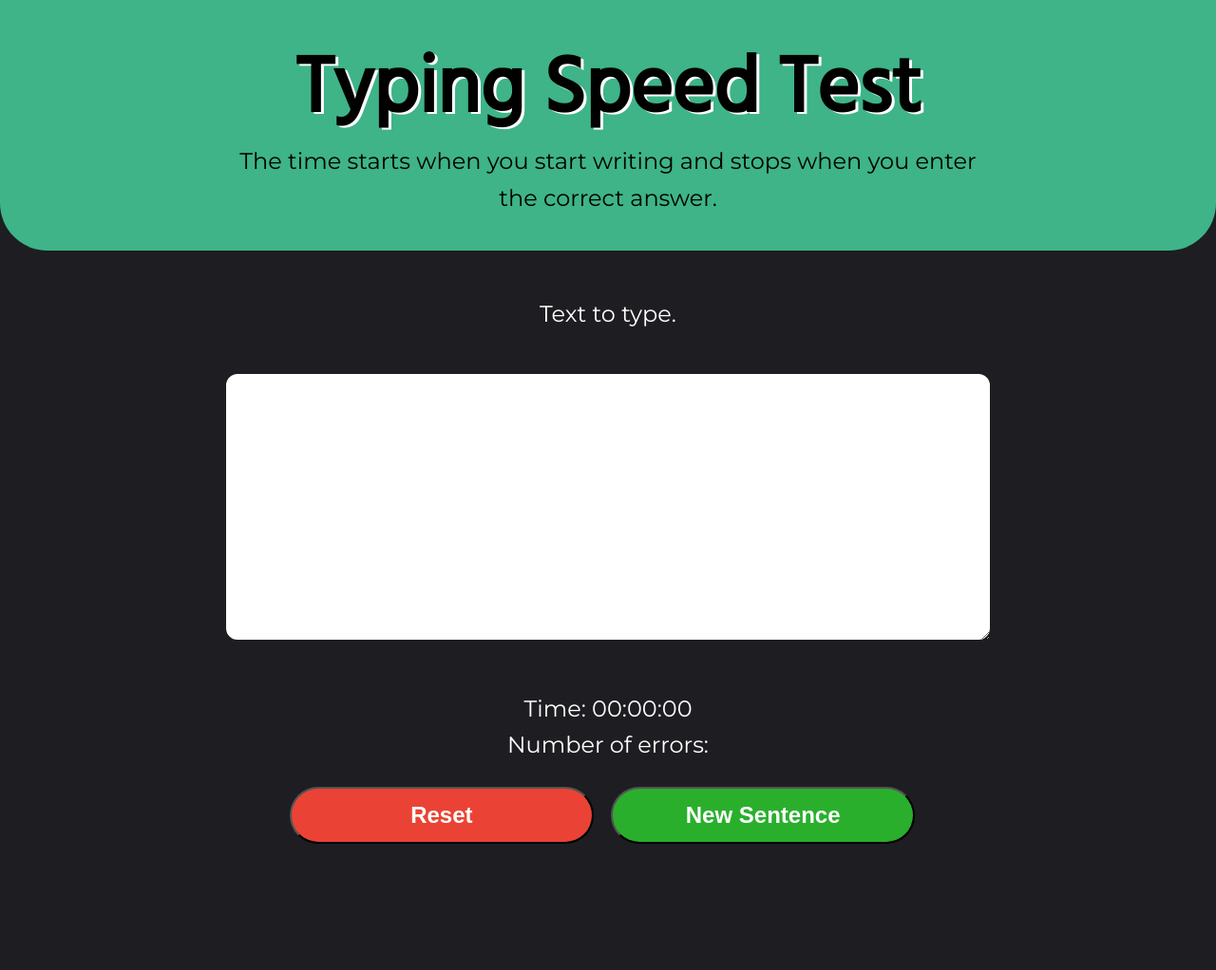
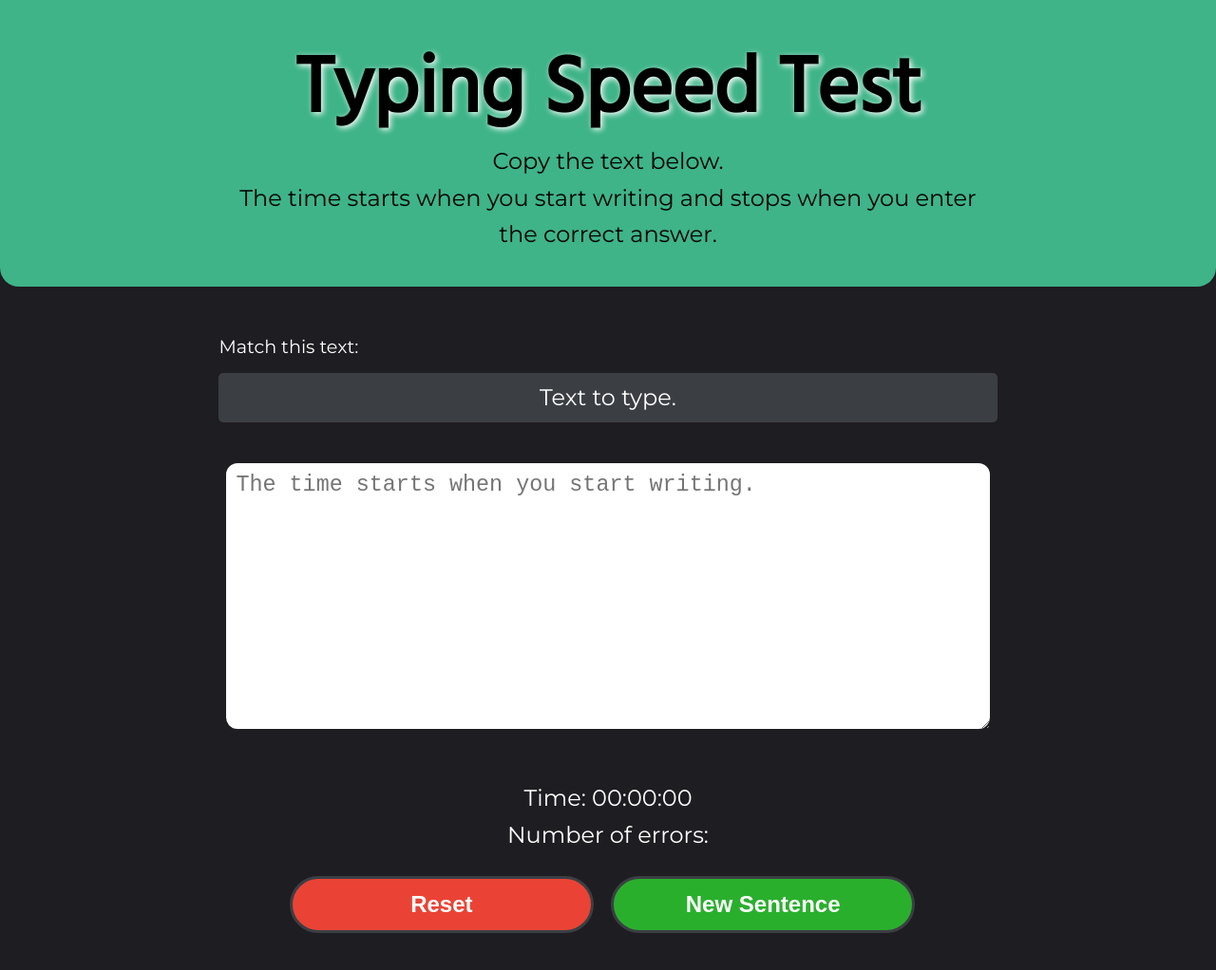
Before and after one commit to Mariana-oliveira/TypingSpeedTest, a plain HTML site: page index.html in a window 1280 px wide. Shown: the whole page at 95% size. Before the commit the page ends 889 px from the top, so only its background shows below. Drawn offline with Linux system fonts and the light colour scheme.

Commit message:
design adjustments

```diff
--- a/assets/script/script.js
+++ b/assets/script/script.js
@@ -0,0 +1,43 @@
+const TEXTAREA = document.querySelector(".text-typed");
+const TIME = document.querySelector(".time");
+const ERRORS = document.querySelector(".errors");
+const RESET = document.querySelector(".reset");
+const REFRESH_TEXT = document.querySelector(".refresh-text");
+const TEXT_TO_TYPE = document.querySelector(".text-to-type");
+
+
+var time = [0,0,0];
+var timerRunning = false;
+
+
+// Function that starts the timer:
+function StartTime(){
+    console.log("Time started");
+}
+
+
+// Function to check if the text entered matches the text to type:
+function CheckSpelling(){
+
+}
+
+
+// Function to reset the timer
+function ResetTimer(){
+
+}
+
+
+// Function to change the text to type
+function ChangeTextToType(){
+
+}
+
+
+
+
+// Event Listener
+TEXTAREA.addEventListener("keypress", StartTime, false);
+TEXTAREA.addEventListener("keyup", CheckSpelling, false);
+RESET.addEventListener("click", ResetTimer, false);
+REFRESH_TEXT.addEventListener("click", ChangeTextToType, false);
--- a/assets/style/main.css
+++ b/assets/style/main.css
@@ -65,6 +65,7 @@ table {
     --bg-color: #1E1D21;
     --red-color: #EA4335;
     --blue-color: #4285f4;
+    --text-back-color:  #3B3F44;
     --width-mob: 100%;
     --width-desk: 80%;
 
@@ -106,12 +107,12 @@ body{
 /* HEADER */
 header{
   background: var(--head-color);
-  margin-bottom: 2em;
+  margin-bottom: 1.5em;
   padding-bottom: 1.5em;
   color: var(--font-color-secondary);
   height: 20%;
-  border-bottom-left-radius: 25%;
-  border-bottom-right-radius: 25%;
+  border-bottom-left-radius: 10%;
+  border-bottom-right-radius: 10%;
 }
 
 header h1{
@@ -122,7 +123,7 @@ header h1{
   font-weight: 600;
   line-height: 1.3em;
   padding-top: 0.5em;
-  text-shadow: var(--font-color-primary) 2px 1px;
+  text-shadow: var(--font-color-primary) -3px 2px 5px;
 }
 
 header p{
@@ -132,31 +133,36 @@ header p{
 
 
 /*  Section */
-.reset, .refresh-text{
-  width: 10rem;
-  height: 2.5em;
-  margin: 1em 0.5em 0 0;
-  background: var(--highlight-color);
-  color: var(--font-color-primary);
-  font-size: 1em;
-  font-weight: 600;
-  border-radius: 50px;
-  position: relative;
+.label-text{
+  width: 80%;
+  text-align: left;
+  margin: 0 auto;
+  padding: 8px 0;
+  font-size: 0.8em;
+}
+
+.text{
+ display: flex;
+ align-items: center;
+}
+
+.text-to-type{
+  background-color: var(--text-back-color);
+  width: 80%;
+  padding: 8px;
+  margin: 0 auto;
+  border-radius: 5px;
+  text-align: center;
+  line-height: 1.5em;
 }
 
 .btn{
   position: absolute;
   width: var(--width-mob);
-  margin: 0 auto 50px auto;
+  margin: 0 auto;
+  padding-bottom: 2em;
 }
 
-.reset:active, .refresh-text:active{
-  box-shadow: 0 3px 0 #00823F;
-  top: 3px;
-}
-.reset{
-  background: var(--red-color);
-}
 
 textarea{
   width: 80%;
@@ -168,8 +174,40 @@ textarea{
   padding: 10px;
 }
 
+.reset, .refresh-text{
+  width: 10rem;
+  height: 2.5em;
+  margin: 1em 0.5em 0 0;
+  background: var(--highlight-color);
+  color: var(--font-color-primary);
+  font-size: 1em;
+  font-weight: 600;
+  border-radius: 50px;
+  border: 3px solid var(--text-back-color);
+  position: relative;
+}
 
-/* Reponsive */
+
+.reset{
+  background: var(--red-color);
+}
+
+.refresh-text:active, .reset:active{
+  top: 3px;
+  left: 3px;
+}
+
+
+.reset:active{
+  box-shadow: 0 2px 0 rgb(201, 106, 98);
+}
+
+.refresh-text:active{
+  box-shadow: 0 3px 0 #00823F;
+}
+
+
+/* Responsive */
 
 @media only screen and (min-width:1000px){
   .container{
@@ -182,13 +220,13 @@ textarea{
   }
 
   header{
-    border-bottom-left-radius: 50px;
-    border-bottom-right-radius: 50px;
+    border-bottom-left-radius: 20px;
+    border-bottom-right-radius: 20px;
   }
 
   header h1{
     font-size: 3.5em;
-    text-shadow: var(--font-color-primary) 3px 2px;
+    text-shadow: var(--font-color-primary) 2px 2px 6px;
   }
 
   .reset, .refresh-text{
@@ -197,7 +235,7 @@ textarea{
 
   .btn{
     width: var(--width-desk);
-    margin: 0 auto;
+    margin: 0 auto 2em auto;
   }
 
   textarea{
@@ -213,7 +251,7 @@ textarea{
   }
   h1{
     font-size: 4em;
-    text-shadow: var(--font-color-primary) 3px 2px;
+    text-shadow: var(--font-color-primary) -2px 2px 7px;
   }
 
   .reset, .refresh-text{
--- a/index.html
+++ b/index.html
@@ -13,16 +13,19 @@
     <header>
       <div class="container">
         <h1>Typing Speed Test</h1>
-        <p>The time starts when you start writing and stops when you enter the correct answer.
+        <p>Copy the text below. <br>The time starts when you start writing and stops when you enter the correct answer.
         </p>
       </div>
     </header>
 
     <div class="container">
-      <section>
+      <p class="label-text">Match this text:</p>
+      <div class="text">
         <p class="text-to-type">Text to type.</p>
+      </div>
 
-        <textarea name="text-typed" id="text-typed" class="text-typed" cols="30" rows="10"></textarea>
+
+      <textarea name="text-typed" id="text-typed" class="text-typed" cols="30" rows="10" placeholder="The time starts when you start writing."></textarea>
 
       <p class="label">Time: <span class="time">00:00:00</span></p>
       <p class="label">Number of errors: <span class="errors"></span></p>
@@ -33,11 +36,10 @@
       </div>
 
 
-      </section>
 
   </div>
 
-    <link rel="stylesheet" href="assets/script/script.js">
+  <script src="assets/script/script.js"> </script>
 
 </body>
 </html>
```
Lines whose indentation alone changed are shown as unchanged.
